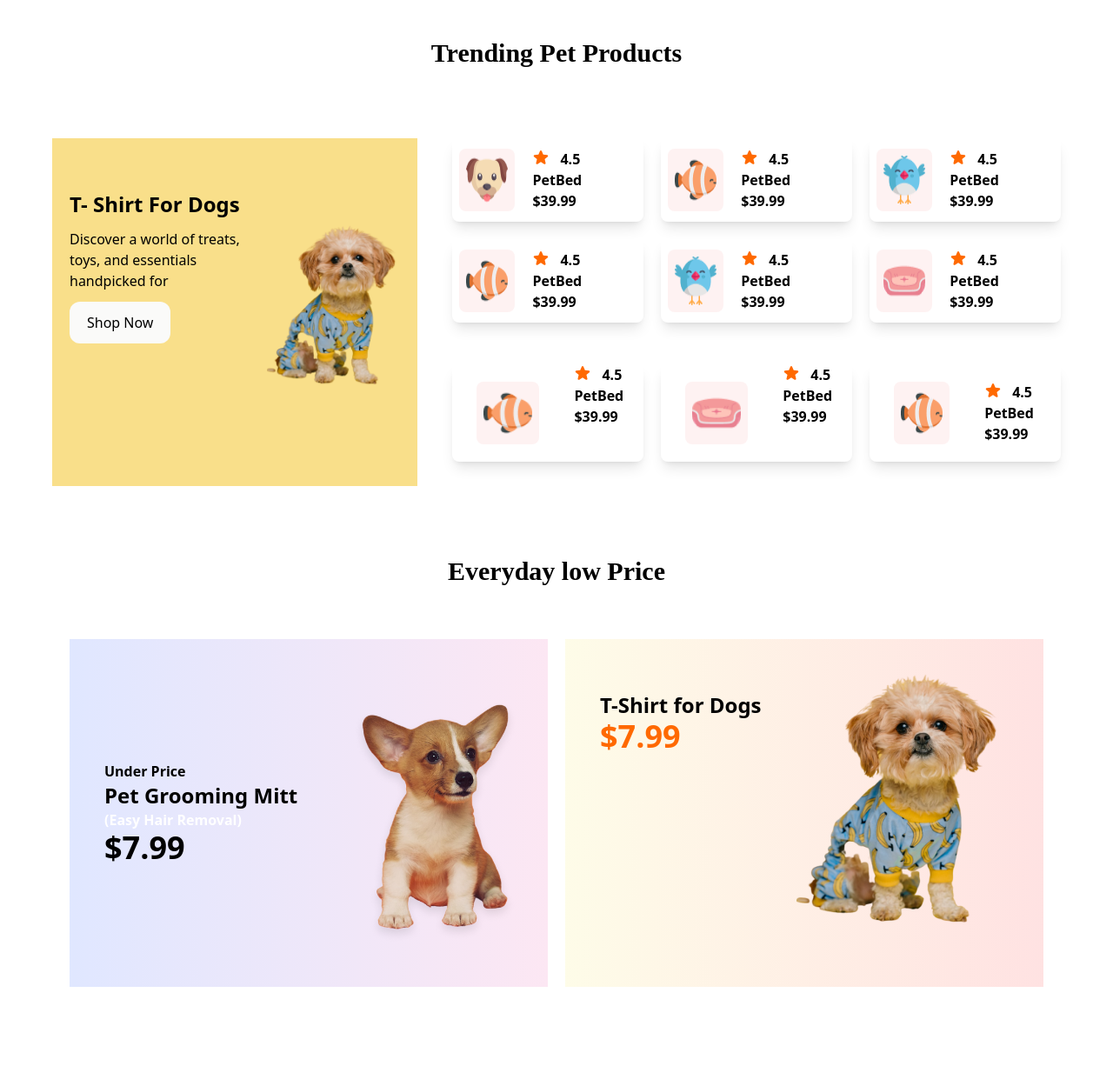
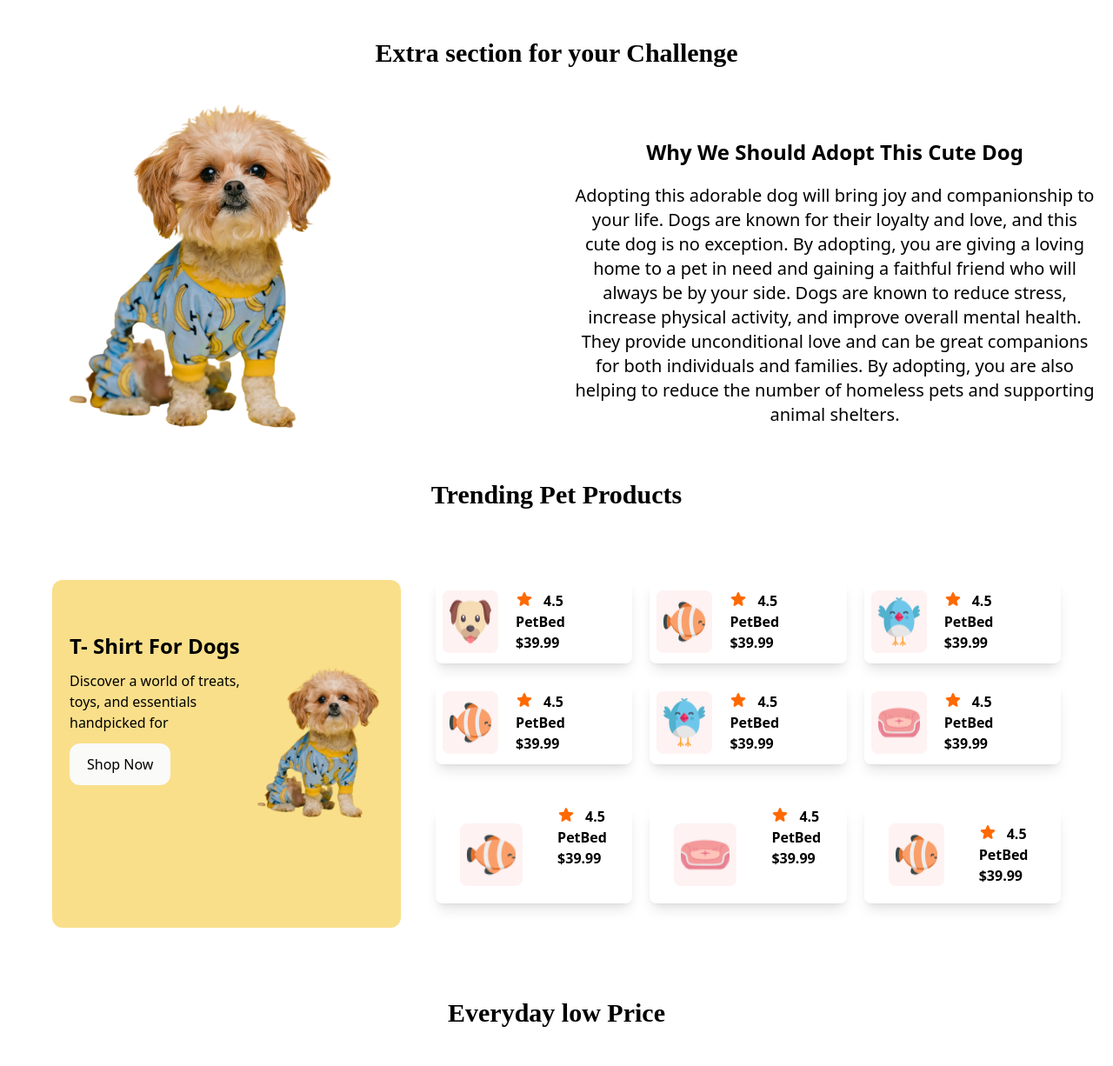
Before and after one commit to royel527/Assignment-03, a plain HTML site: page index.html in a window 1280 px wide. Shown: the part 1237-2463 px from the top of the page at 87% size. Drawn offline with nearby package versions, Linux system fonts and the light colour scheme; a web font is replaced by a local one.

Commit message:
new sectuion add

```diff
--- a/index.html
+++ b/index.html
@@ -115,10 +115,31 @@
 
 </section>
 
+
+<h1 class="text-3xl font-bold adlam-display text-center lg:p-10 p-5">Extra section for your Challenge</h1>
+<section class=" lg:flex">
+<div class="lg:w-1/2 pl-20">
+<img src="c1-assets/cute-pet-mid.png" alt="">
+</div>
+
+<div class="lg:w-1/2 px-5">
+
+<h2 class="text-2xl font-bold text-center mt-10">Why We Should Adopt This Cute Dog</h2>
+<p class="text-center text-xl mt-5">Adopting this adorable dog will bring joy and companionship to your life.
+    Dogs are known for their loyalty and love, and this cute dog is no exception. By adopting, you are giving a
+    loving home to a pet in need and gaining a faithful friend who will always be by your side.
+     Dogs are known to reduce stress, increase physical activity, and improve overall mental health.
+     They provide unconditional love and can be great companions for both individuals and families.
+      By adopting, you are also helping to reduce the number of homeless pets and supporting animal shelters.</p>
+</div>
+
+
+</section>
+
 <h1 class="text-3xl font-bold adlam-display text-center lg:p-10 p-5">Trending Pet Products</h1>
 <section class="lg:flex gap-10 lg:m-10 lg:mx-15 m-3">
 <!-- big box -->
- <div class="lg:flex bg-[#F9DF8A] lg:pt-15 p-5 lg:w-3/8   rows-span-3">
+ <div class="lg:flex bg-[#F9DF8A] lg:pt-15 p-5 lg:w-3/8 rounded-xl  rows-span-3">
  <div class="space-y-3">
     <h1 class="text-2xl font-bold">T- Shirt For Dogs</h1>
     <p>Discover a world of treats, toys, and essentials handpicked for </p>
@@ -208,7 +229,7 @@
                     <h1>$39.99</h1></div>
                     </div>
 
-                    <div class="flex gap-5 shadow-lg  font-bold my-7 px-10  rounded-lg pl-2 ">
+                    <div class="flex gap-5 shadow-lg  font-bold my-7 px-15  rounded-lg pl-2 ">
                         <img class="lg:bg-red-50 lg:rounded-lg lg:p-2 hidden lg:inline mx-5 my-5 " src="c1-assets/fish-cartoon.png" alt="">
                         <img class="bg-red-50 rounded-lg lg:p-2 inline lg:hidden" src="c1-assets/pet-couch.png" alt="">
                         <div class="">
@@ -221,7 +242,7 @@
                         <h1>$39.99</h1></div>
                         </div>
 
-                        <div class="flex gap-5 shadow-lg   font-bold my-7 px-10 rounded-lg pl-2 ">
+                        <div class="flex gap-5 shadow-lg   font-bold my-7 px-15 rounded-lg pl-2 ">
                             <img class="bg-red-50 rounded-lg lg:p-2 mx-5 my-5" src="c1-assets/pet-couch.png" alt=""><div class="">
                             <h1 class="flex gap-3"><svg xmlns="http://www.w3.org/2000/svg" viewBox="0 0 24 24" fill="currentColor" class="size-5 text-orange-500">
                                 <path fill-rule="evenodd" d="M10.788 3.21c.448-1.077 1.976-1.077 2.424 0l2.082 5.006 5.404.434c1.164.093 1.636 1.545.749 2.305l-4.117 3.527 1.257 5.273c.271 1.136-.964 2.033-1.96 1.425L12 18.354 7.373 21.18c-.996.608-2.231-.29-1.96-1.425l1.257-5.273-4.117-3.527c-.887-.76-.415-2.212.749-2.305l5.404-.434 2.082-5.005Z" clip-rule="evenodd" />
@@ -232,7 +253,7 @@
                             <h1>$39.99</h1></div>
                             </div>
 
-                            <div class="lg:flex gap-5 shadow-lg  font-bold my-7 px-10  rounded-lg pl-2 hidden">
+                            <div class="lg:flex gap-5 shadow-lg  font-bold my-7 px-15  rounded-lg pl-2 hidden ">
                                 <img class="lg:bg-red-50 lg:rounded-lg lg:p-2 hidden lg:inline mx-5 my-5" src="c1-assets/fish-cartoon.png" alt="">
                                 <img class="bg-red-50 rounded-lg lg:p-2 lg:hidden inline" src="c1-assets/pet-couch.png" alt="">
                                 <div class="py-5">
@@ -253,18 +274,18 @@
 
 <section class="lg:flex justify-between lg:mx-20 gap-5 m-5 space-y-5">
 
-<div class="bg-gradient-to-r from-indigo-100 to-pink-100  lg:flex lg:w-1/2 h-100">
-    <div class="lg:px-10  lg:py-35 ">
+<div class="bg-gradient-to-r from-indigo-100 to-pink-100 rounded-xl lg:flex lg:w-1/2 lg:h-100">
+    <div class="lg:px-10  lg:py-35 pt-15 pl-10">
 <p class="hidden lg:inline  font-bold">Under Price</p>
 <h1 class="text-2xl font-bold ">Pet Grooming Mitt</h1>
 <p class="hidden lg:inline text-white font-bold">(Easy Hair Removal)</p>
-<p class="text-4xl font-bold -10">$7.99</p></div>
+<p class="text-4xl font-bold text-white-300">$7.99</p></div>
 <div>
 <img class="w-full h-[300px] mt-15" src="c1-assets/cute-dog-mid.png" alt=""></div>
 </div>
 
-<div class="bg-gradient-to-r from-yellow-50  to-red-100 lg:flex lg:w-1/2 h-100">
-<div class="lg:px-10 lg:py-15">
+<div class="bg-gradient-to-r from-yellow-50  to-red-100 lg:flex lg:w-1/2 rounded-xl lg:h-100">
+<div class="lg:px-10 lg:py-15 pt-15 pl-10">
     <h1 class="text-2xl  font-bold">T-Shirt for Dogs</h1>
 
     <h1 class="text-4xl font-bold text-orange-500">$7.99</h1></div><div>
@@ -277,7 +298,7 @@
 
     </main>
     <footer class="relative ">
-        <div class="lg:flex  bg-orange-100 lg:left-27 absolute lg:-top-50 -top-60 lg:px-55 mx-5 ">
+        <div class="lg:flex rounded-xl bg-orange-100 lg:left-27 absolute lg:-top-50 -top-60 lg:px-55 mx-5 ">
             <div class=" ">
                 <img class="ml-20 " src="c1-assets/cute-pet-small.png" alt="">
             </div>
```
